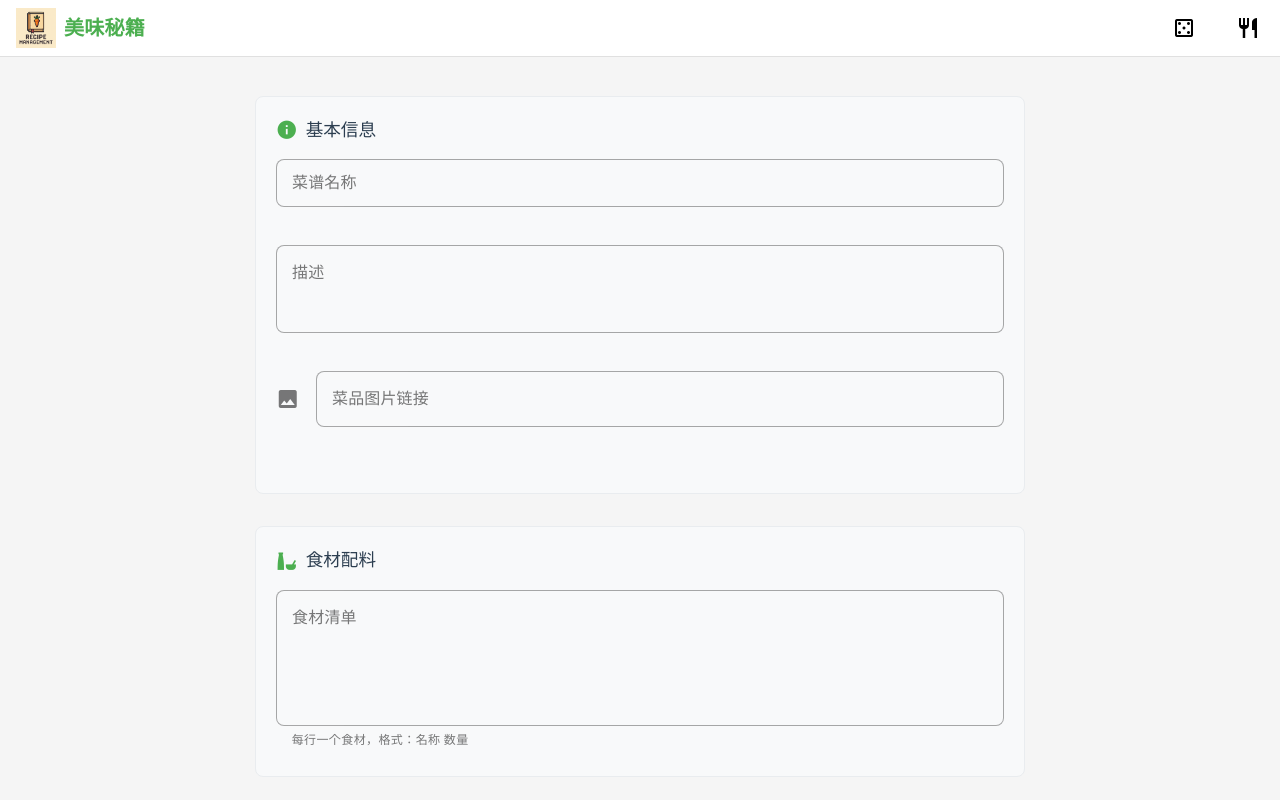
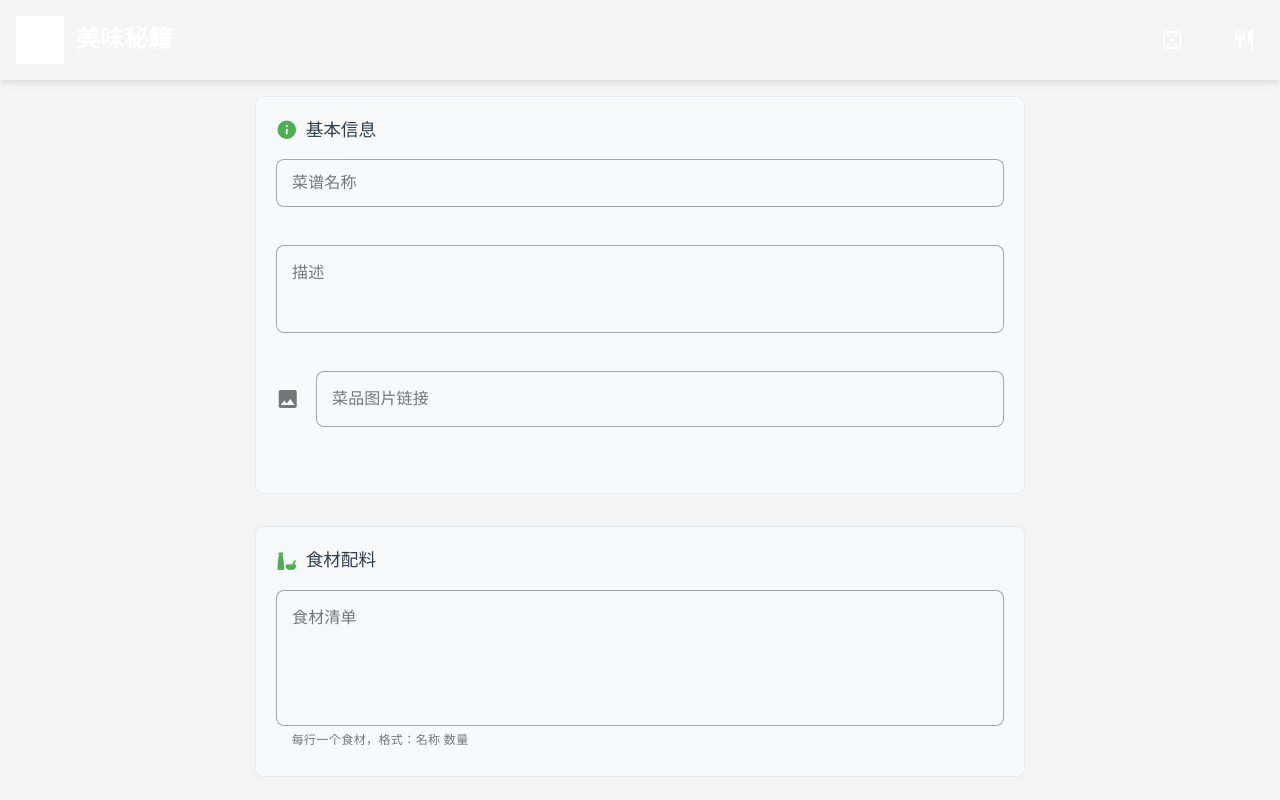
Before and after one commit to kinyue/cooking, a Vue app in the folder frontend/: page /recipes/add in a window 1280 px wide. Shown: the top 800 px of the page. Built offline with nearby package versions, Linux system fonts and the light colour scheme.

Commit message:
style: enhance header design with gradient background and animations

```diff
--- a/frontend/src/assets/components/app-header.css
+++ b/frontend/src/assets/components/app-header.css
@@ -1,24 +1,38 @@
 /* Styles for AppHeader.vue */
 .app-header {
-  border-bottom: 1px solid rgba(0, 0, 0, 0.12) !important; /* Add a subtle border */
+  min-height: 72px !important;
+  padding: 8px 0 !important;
+  background: linear-gradient(135deg, var(--v-theme-primary) 0%, var(--v-theme-primary-darken-1) 100%) !important;
+  box-shadow: 0 2px 8px rgba(0, 0, 0, 0.12) !important;
 }
 
 .app-logo {
-  cursor: pointer; /* Indicate logo is clickable */
-  display: block; /* Ensure proper image rendering */
-  width: 40px; /* Fixed width matching max-width */
-  height: 40px; /* Fixed height matching max-height */
+  cursor: pointer;
+  display: block;
+  width: 48px;
+  height: 48px;
+  filter: brightness(0) invert(1); /* Make logo white */
+  transition: transform 0.3s ease;
+}
+
+.app-logo:hover {
+  transform: scale(1.05);
 }
 
 .app-title {
   flex-grow: 0;
-  flex-shrink: 0; /* Prevent title shrinking */
-  white-space: nowrap; /* Prevent text wrapping */
+  flex-shrink: 0;
+  white-space: nowrap;
+  letter-spacing: 0.5px;
 }
 
 .header-button {
-  /* Adjusted margin for icon buttons */
-  margin: 0 8px; /* Increased horizontal margin */
+  margin: 0 12px;
+  transition: transform 0.2s ease !important;
+}
+
+.header-button:hover {
+  transform: scale(1.1);
 }
 
 .user-menu-button {
--- a/frontend/src/components/AppHeader.vue
+++ b/frontend/src/components/AppHeader.vue
@@ -1,26 +1,26 @@
 <template>
-  <v-app-bar app color="surface" flat density="comfortable" class="app-header">
+  <v-app-bar app color="primary" flat class="app-header">
     <router-link to="/" class="d-flex align-center text-decoration-none">
       <v-img
         src="@/assets/logo.png"
-        max-height="40"
-        max-width="40"
+        max-height="48"
+        max-width="48"
         contain
-        class="ml-4 mr-2 app-logo"
+        class="ml-4 mr-3 app-logo"
         alt="App Logo"
       ></v-img>
       <div class="app-title">
-        <span class="font-weight-bold text-h6 text-primary">美味秘籍</span>
+        <span class="font-weight-bold text-h5 text-white">美味秘籍</span>
       </div>
     </router-link>
 
     <v-spacer></v-spacer>
 
     <!-- Use icon buttons directly on larger screens now -->
-    <v-btn icon to="/random" class="header-button d-none d-sm-flex">
+    <v-btn icon to="/random" class="header-button d-none d-sm-flex" color="white">
       <v-icon>mdi-dice-5-outline</v-icon>
     </v-btn>
-    <v-btn icon @click="showMenuDialog = true" class="header-button d-none d-sm-flex">
+    <v-btn icon @click="showMenuDialog = true" class="header-button d-none d-sm-flex" color="white">
       <v-badge
         :content="todayMenu.count"
         :model-value="todayMenu.count > 0"
@@ -33,10 +33,10 @@
     </v-btn>
 
     <!-- Buttons for smaller screens -->
-    <v-btn icon to="/random" class="d-sm-none mx-1">
+    <v-btn icon to="/random" class="d-sm-none mx-1" color="white">
       <v-icon>mdi-dice-5-outline</v-icon>
     </v-btn>
-    <v-btn icon @click="showMenuDialog = true" class="d-sm-none mx-1">
+    <v-btn icon @click="showMenuDialog = true" class="d-sm-none mx-1" color="white">
       <v-badge
         :content="todayMenu.count"
         :model-value="todayMenu.count > 0"
```
